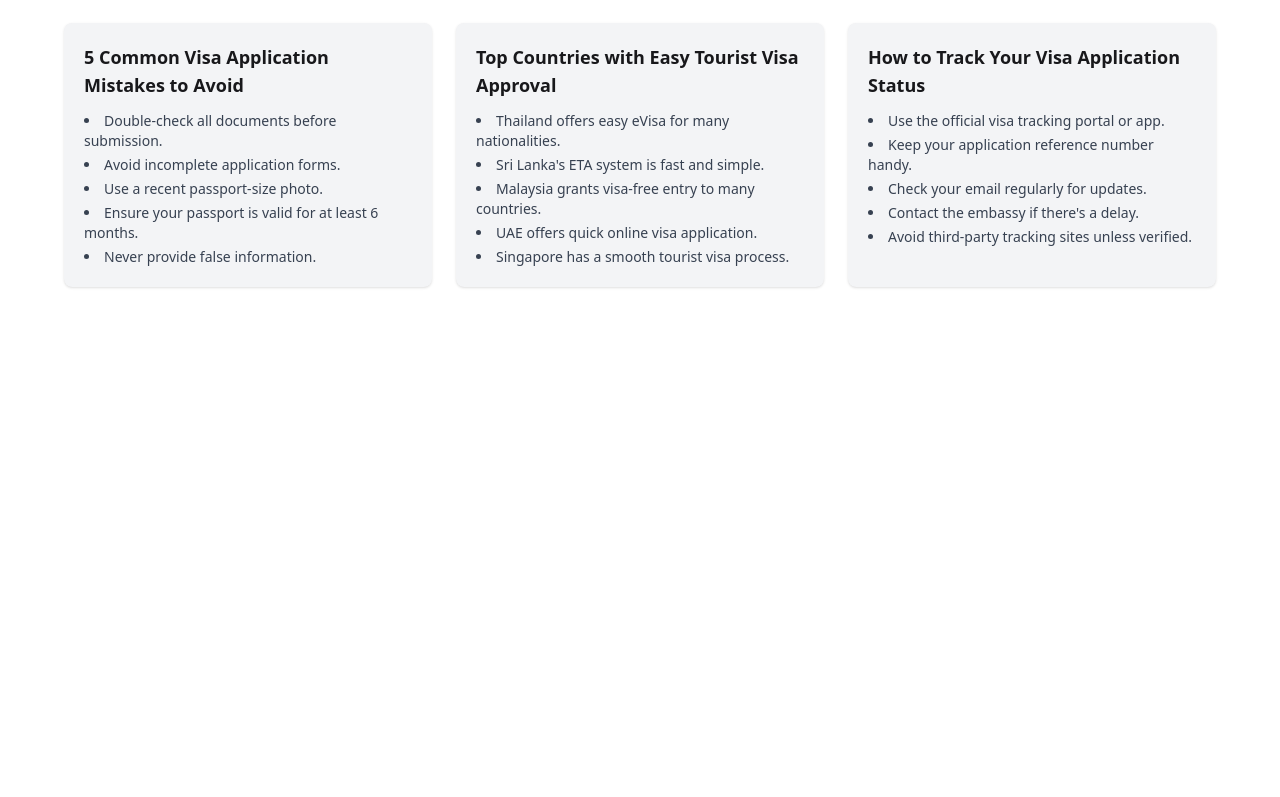
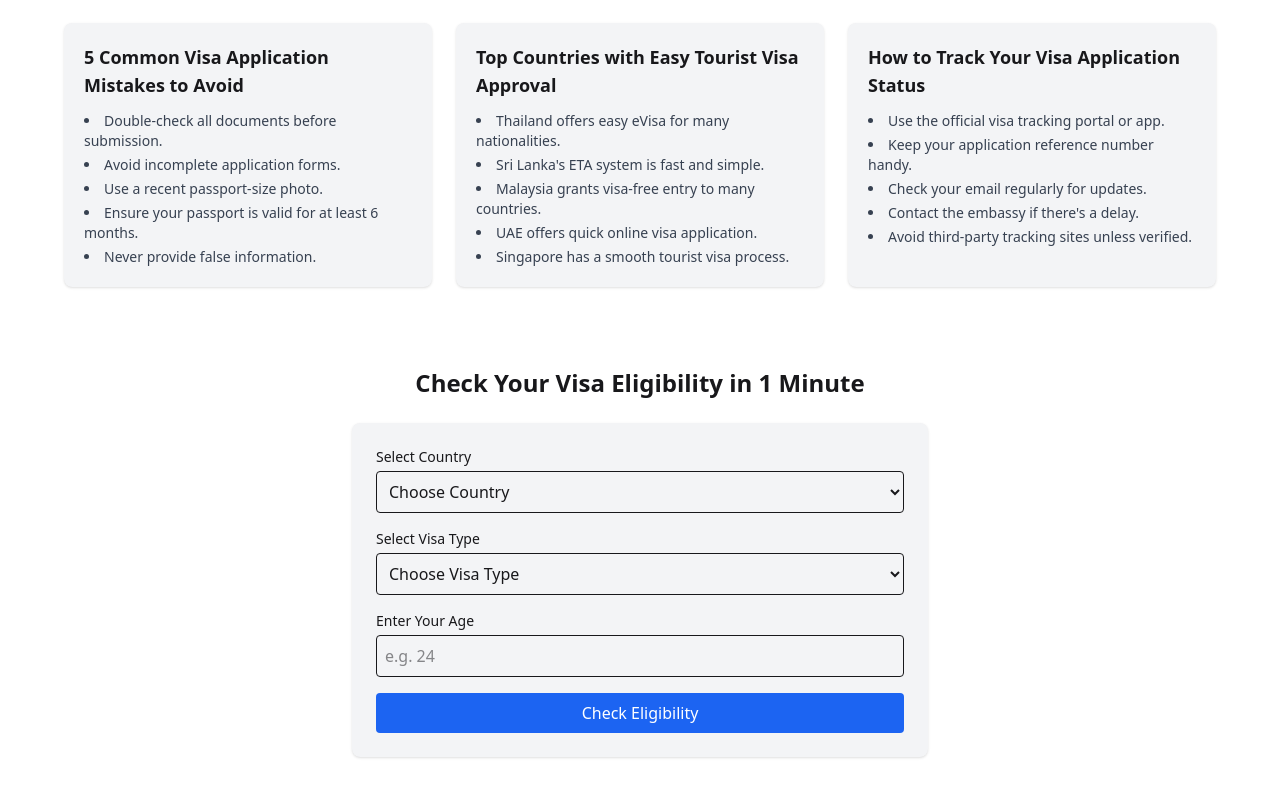
Before and after one commit to bishalsaha-official/Visa-Navigator-Client, a React (Vite) app: page / in a window 1280 px wide. Shown: the part 747-1544 px from the top of the page. Before the commit the page ends 1074 px from the top, so only its background shows below. Built offline with nearby package versions, Linux system fonts and the light colour scheme.

Commit message:
Implement Visa Eligibility

```diff
--- /dev/null
+++ b/src/components/VisaEligibilityChecker.jsx
@@ -0,0 +1,86 @@
+import React, { useState } from "react";
+
+const VisaEligibilityChecker = () => {
+    const [country, setCountry] = useState("");
+    const [visaType, setVisaType] = useState("");
+    const [age, setAge] = useState("");
+    const [result, setResult] = useState("");
+
+    const handleCheck = () => {
+        if (!country || !visaType || !age) {
+            setResult("Please fill all fields.");
+            return;
+        }
+
+        if (parseInt(age) >= 18) {
+            setResult("You're likely eligible to apply!");
+        } else {
+            setResult("You may not be eligible based on age.");
+        }
+    };
+
+    return (
+        <section className="bg-white py-10 px-4 md:px-16">
+            <h2 className="text-2xl font-bold text-center mb-6"> Check Your Visa Eligibility in 1 Minute</h2>
+
+            <div className="max-w-xl mx-auto bg-gray-100 p-6 rounded-lg shadow-sm">
+                <div className="mb-4">
+                    <label className="block mb-1 text-sm font-medium">Select Country</label>
+                    <select
+                        value={country}
+                        onChange={(e) => setCountry(e.target.value)}
+                        className="w-full p-2 rounded border"
+                    >
+                        <option value="">Choose Country</option>
+                        <option value="usa">USA</option>
+                        <option value="canada">Canada</option>
+                        <option value="uk">UK</option>
+                        <option value="germany">Germany</option>
+                        <option value="Italy">Italy</option>
+                        <option value="Austria">Austria</option>
+                        <option value="Hungary">Hungary</option>
+                        <option value="Croatia">Croatia</option>
+                        <option value="Bulgaria">Bulgaria</option>
+                        <option value="France">France</option>
+                        <option value="Lithuania">Lithuania</option>
+                        <option value="Poland">Poland</option>
+                        <option value="Finland">Finland</option>
+                        <option value="Netherland">Netherland</option>
+                    </select>
+                </div>
+
+                <div className="mb-4">
+                    <label className="block mb-1 text-sm font-medium">Select Visa Type</label>
+                    <select
+                        value={visaType}
+                        onChange={(e) => setVisaType(e.target.value)}
+                        className="w-full p-2 rounded border"
+                    >
+                        <option value="">Choose Visa Type</option>
+                        <option value="tourist">Tourist</option>
+                        <option value="student">Student</option>
+                        <option value="work">Work</option>
+                    </select>
+                </div>
+
+                <div className="mb-4">
+                    <label className="block mb-1 text-sm font-medium">Enter Your Age</label>
+                    <input
+                        type="number"
+                        value={age}
+                        onChange={(e) => setAge(e.target.value)}
+                        className="w-full p-2 rounded border"
+                        placeholder="e.g. 24"
+                    />
+                </div>
+
+                <button onClick={handleCheck} className="w-full bg-blue-600 text-white py-2 rounded hover:bg-blue-700 transition">Check Eligibility</button>
+                {
+                    result && (<p className="mt-4 text-center font-medium text-gray-800">{result}</p>)
+                }
+            </div>
+        </section>
+    );
+};
+
+export default VisaEligibilityChecker;
--- a/src/pages/Home.jsx
+++ b/src/pages/Home.jsx
@@ -1,4 +1,5 @@
 import Banner from "../components/Banner";
+import VisaEligibilityChecker from "../components/VisaEligibilityChecker";
 import VisaTipsSection from "../components/VisaTipsSection";
 
 const Home = () => {
@@ -6,6 +7,7 @@ const Home = () => {
         <div>
             <Banner></Banner>
             <VisaTipsSection></VisaTipsSection>
+            <VisaEligibilityChecker></VisaEligibilityChecker>
         </div>
     );
 };
```
